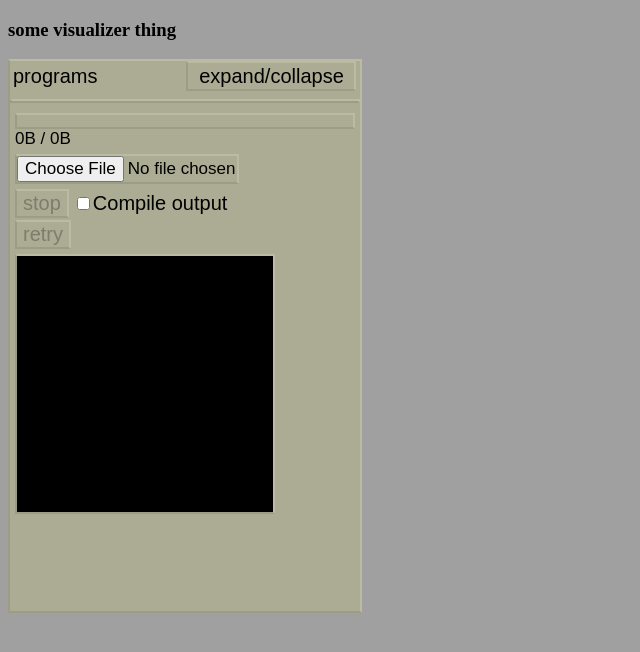
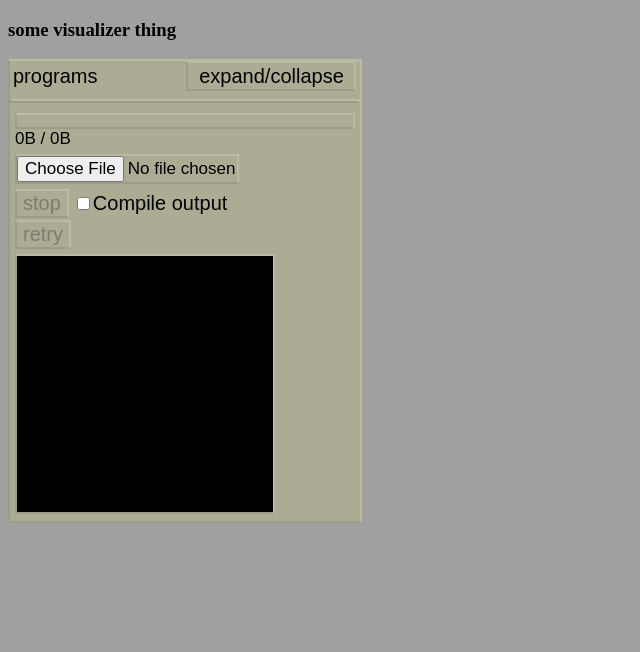
Before and after one commit to fly-ee/web_program, a plain HTML site: page index.html in a window 1280 px wide. Both pictures are taken after a click on the button "expand/collapse". Shown: the whole page, without its empty margins (0-640 px from the left). Drawn offline with Linux system fonts and the light colour scheme.

Commit message:
added some <meta> tags and set the div height to 460px

```diff
--- a/index.html
+++ b/index.html
@@ -5,6 +5,8 @@
 	<h3>some visualizer thing</h3>
 	<meta charset="UTF-8">
 	<meta name="viewport" content="width=device-width,initial-scale=0.5">
+	<meta name="title" content="e">
+	<meta name="description" content="some visualizer thing i guess">
 </head>
 
 <body style="background-color:#a0a0a0;">
@@ -30,8 +32,8 @@
 			function fold() {
 				let style = getComputedStyle(div);
 				if (style.height == '30px') {
-					div.style.height = '550px';
-				} else if (style.height == '550px') {
+					div.style.height = '460px';
+				} else if (style.height == '460px') {
 					div.style.height = '30px';
 				};
 			};
```
